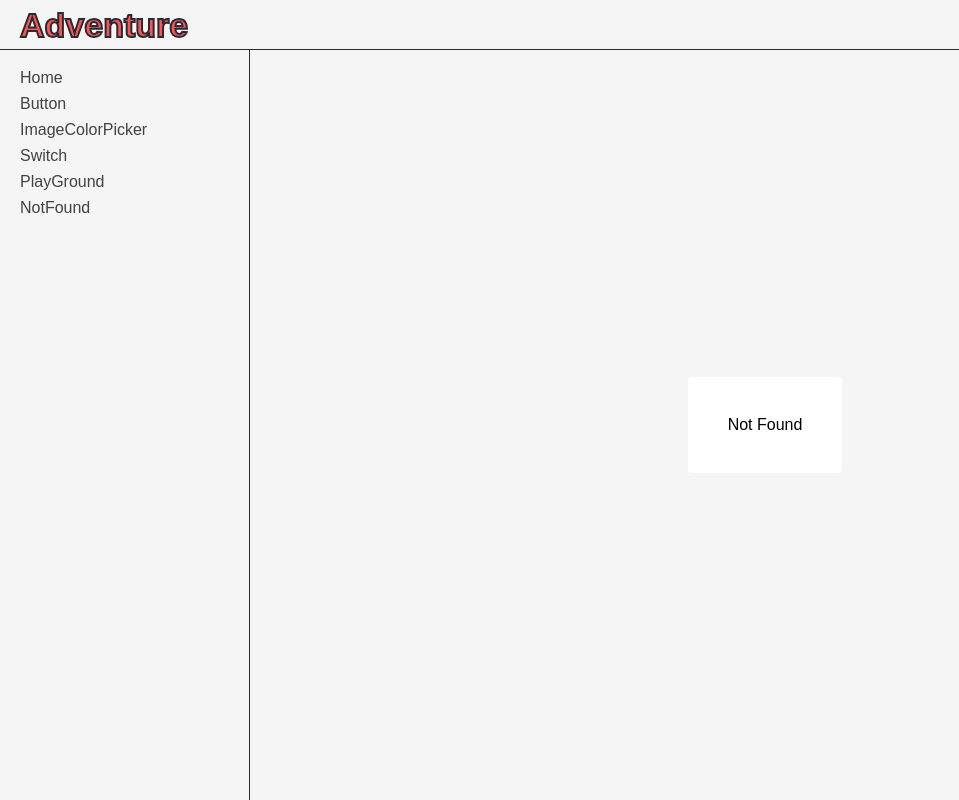
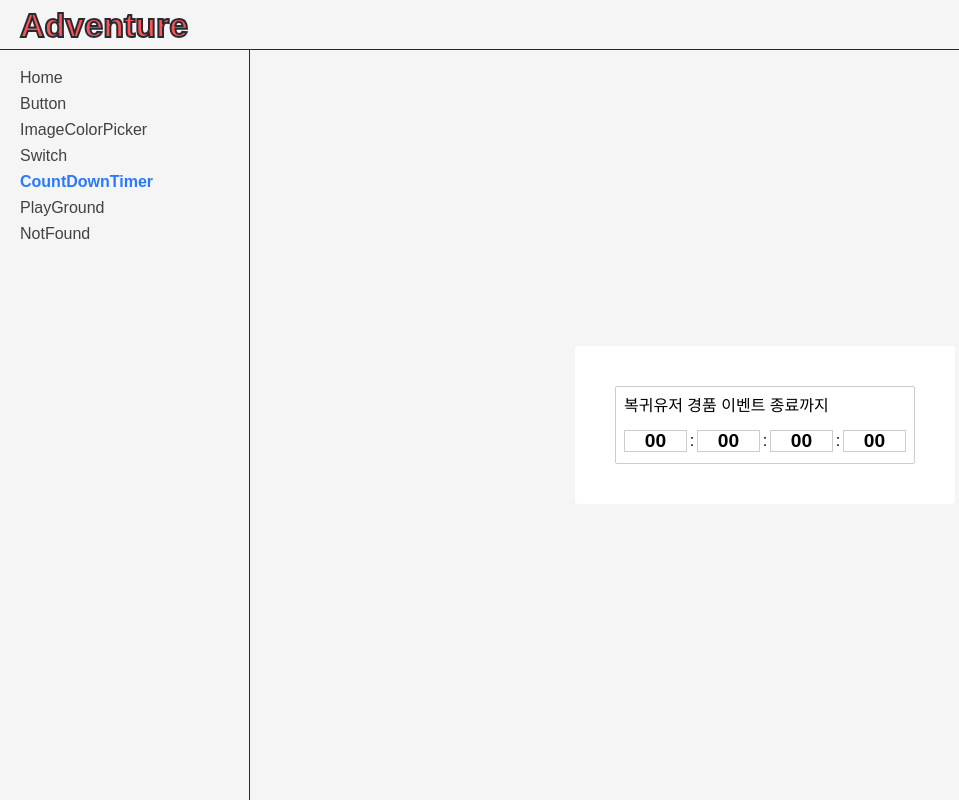
Before and after one commit to MaKeWhaT/Adventure, a React app: page /CountDownTimer in a window 1280 px wide. Before the commit this address had no page. Shown: the whole page, without its empty margins (0-959 px from the left). Built offline with nearby package versions, Linux system fonts and the light colour scheme.

Commit message:
[AD-26] CountDownTimer UI 컴포넌트 개발 (#35)

```diff
--- /dev/null
+++ b/pages/CountDownTimer/index.tsx
@@ -0,0 +1,5 @@
+import CountDownTimer from "@/Container/CountDownTimer";
+
+export default function Index() {
+  return <CountDownTimer />;
+}
--- a/src/Components/App/index.scss
+++ b/src/Components/App/index.scss
@@ -7,6 +7,8 @@
 }
 
 :root {
+  font-size: 16px;
+
   --color-border: #272c34;
   --color-header: #ff5252;
   --color-active: #2979ff;
--- /dev/null
+++ b/src/Components/CountDownTimer/index.scss
@@ -0,0 +1,58 @@
+.countdown-timer {
+  border: 1px solid #ccc;
+  border-radius: 2px;
+  padding: 0.7rem 0.5rem;
+  width: 18.75rem;
+
+  .countdown-timer__title{
+    margin-bottom: 1rem;
+
+    .countdown-timer__title__text{
+      font-size: 1rem;
+      font-weight: normal;
+      overflow: hidden;
+      text-overflow: ellipsis;
+      white-space: nowrap;
+    }
+  }
+
+  .countdown-timer__display{
+    display: flex;
+    justify-content: space-between;
+
+    .countdown-timer__display__item{
+      border: 1px solid #ccc;
+      display: flex;
+      flex-direction: column;
+      width: 25%;
+      position: relative;
+
+      .countdown-timer__display__item__number{
+        text-align: center;
+        font-size: 1.2rem;
+        font-weight: bold;
+
+      }
+
+      .countdown-timer__display__item__tag{
+        text-align: center;
+        font-size: 0.8rem;
+        margin-top: 0.20rem;
+      }
+    }
+
+    .countdown-timer__display__item-divider{
+      position: relative;
+      flex: 0 0 auto;
+      width: 0.625rem;
+
+      .countdown-timer__display__item-divider__delimeter{
+        display: inline-block;
+        position: absolute;
+        top: 50%;
+        left: 50%;
+        transform: translate(-50%, -50%);
+      }
+    }
+  }
+}
--- /dev/null
+++ b/src/Components/CountDownTimer/index.tsx
@@ -0,0 +1,163 @@
+import {
+  ICountDownTimerProps,
+  ICountDownTimerDisplayItemProps,
+  ICountDownTimerDisplayItemDividerProps,
+} from "./types";
+import "./index.scss";
+import { useState, useEffect, useLayoutEffect, useCallback } from "react";
+
+const DAY_TO_SEC = 86400;
+const HOUR_TO_SEC = 3600;
+const MINUTE_TO_SEC = 60;
+let timerId: ReturnType<typeof setTimeout> | undefined = undefined;
+
+export default function CountDownTimer({
+  title,
+  countTime,
+  paused = false,
+  repeat = false,
+  autoStart = true,
+  showTimeTag = true,
+  onCountDownStart,
+  onCountDown,
+  onCountDownEnd,
+}: ICountDownTimerProps) {
+  const [day, setDay] = useState(0);
+  const [hour, setHour] = useState(0);
+  const [minute, setMinute] = useState(0);
+  const [second, setSecond] = useState(0);
+
+  const refineTime = useCallback((time: number) => {
+    const refinedTimes = [DAY_TO_SEC, HOUR_TO_SEC, MINUTE_TO_SEC].reduce(
+      (acc, timeSize) => {
+        const refinedTime = Math.floor(time / timeSize);
+        acc.push(refinedTime);
+        time -= refinedTime * timeSize;
+        return acc;
+      },
+      [] as number[],
+    );
+    setDay(refinedTimes[0]);
+    setHour(refinedTimes[1]);
+    setMinute(refinedTimes[2]);
+    setSecond(time);
+  }, []);
+
+  const countDownTime = useCallback(
+    (currentTime: number) => {
+      currentTime -= 1;
+      refineTime(currentTime);
+
+      if (currentTime > 0) {
+        onCountDown?.();
+        if (timerId) {
+          clearTimeout(timerId);
+        }
+        timerId = setTimeout(countDownTime, 1000, currentTime);
+        return;
+      }
+
+      if (currentTime === 0) {
+        onCountDownEnd?.();
+        if (timerId) {
+          clearTimeout(timerId);
+        }
+        if (repeat) {
+          startCountDownTime();
+        }
+        return;
+      }
+    },
+    // eslint-disable-next-line react-hooks/exhaustive-deps
+    [repeat, onCountDown, onCountDownEnd],
+  );
+
+  const startCountDownTime = useCallback(() => {
+    onCountDownStart?.();
+    timerId = setTimeout(countDownTime, 1000, countTime);
+  }, [countTime, onCountDownStart, countDownTime]);
+
+  useLayoutEffect(() => {
+    refineTime(countTime);
+  }, [countTime, refineTime]);
+
+  useEffect(() => {
+    if (autoStart) {
+      startCountDownTime();
+    }
+  }, [
+    autoStart,
+    repeat,
+    countTime,
+    onCountDownStart,
+    onCountDown,
+    onCountDownEnd,
+    startCountDownTime,
+  ]);
+
+  return (
+    <article className="countdown-timer">
+      {title && (
+        <header className="countdown-timer__title">
+          <h3 title={title} className="countdown-timer__title__text">
+            {title}
+          </h3>
+        </header>
+      )}
+      <div className="countdown-timer__display">
+        <CountDownTimerDisplayItem
+          value={day}
+          timeTag={"Days"}
+          showTimeTag={showTimeTag}
+        />
+        <CountDownTimerDisplayItemDivider />
+        <CountDownTimerDisplayItem
+          value={hour}
+          timeTag={"Hours"}
+          showTimeTag={showTimeTag}
+        />
+        <CountDownTimerDisplayItemDivider />
+        <CountDownTimerDisplayItem
+          value={minute}
+          timeTag={"Min"}
+          showTimeTag={showTimeTag}
+        />
+        <CountDownTimerDisplayItemDivider />
+        <CountDownTimerDisplayItem
+          value={second}
+          timeTag={"Sec"}
+          showTimeTag={showTimeTag}
+        />
+      </div>
+    </article>
+  );
+}
+
+function CountDownTimerDisplayItem({
+  value,
+  timeTag,
+  showTimeTag,
+}: ICountDownTimerDisplayItemProps) {
+  return (
+    <div className="countdown-timer__display__item">
+      <span className="countdown-timer__display__item__number">
+        {value < 10 ? `0${value}` : value}
+      </span>
+      {showTimeTag && (
+        <span className="countdown-timer__display__item__tag">{timeTag}</span>
+      )}
+    </div>
+  );
+}
+
+function CountDownTimerDisplayItemDivider({
+  delimeter = ":",
+}: ICountDownTimerDisplayItemDividerProps) {
+  return (
+    <div className="countdown-timer__display__item-divider">
+      <span className="countdown-timer__display__item-divider__delimeter">
+        {delimeter}
+      </span>
+    </div>
+  );
+}
--- /dev/null
+++ b/src/Components/CountDownTimer/types.ts
@@ -0,0 +1,21 @@
+export interface ICountDownTimerProps {
+  countTime: number;
+  title?: string;
+  paused?: boolean;
+  repeat?: boolean;
+  autoStart?: boolean;
+  showTimeTag?: boolean;
+  onCountDownStart?: () => void;
+  onCountDown?: () => void;
+  onCountDownEnd?: () => void;
+}
+
+export interface ICountDownTimerDisplayItemProps {
+  value: number;
+  timeTag: string;
+  showTimeTag: boolean;
+}
+
+export interface ICountDownTimerDisplayItemDividerProps {
+  delimeter?: string;
+}
--- /dev/null
+++ b/src/Container/CountDownTimer/index.tsx
@@ -0,0 +1,12 @@
+import CountDownTimer from "@/Components/CountDownTimer";
+
+export default function Index() {
+  return (
+    <CountDownTimer
+      title={"복귀유저 경품 이벤트 종료까지"}
+      countTime={5}
+      repeat={true}
+      showTimeTag={false}
+    />
+  );
+}
--- a/src/Router/index.tsx
+++ b/src/Router/index.tsx
@@ -40,6 +40,14 @@ export const routes: RouteConfig[] = [
     ),
   },
   {
+    name: "CountDownTimer",
+    path: "/CountDownTimer",
+    Element: lazy(
+      () =>
+        import(/* webpackChunkName: "CountDownTimer" */ "pages/CountDownTimer"),
+    ),
+  },
+  {
     name: "PlayGround",
     path: "/PlayGround",
     Element: lazy(
```
